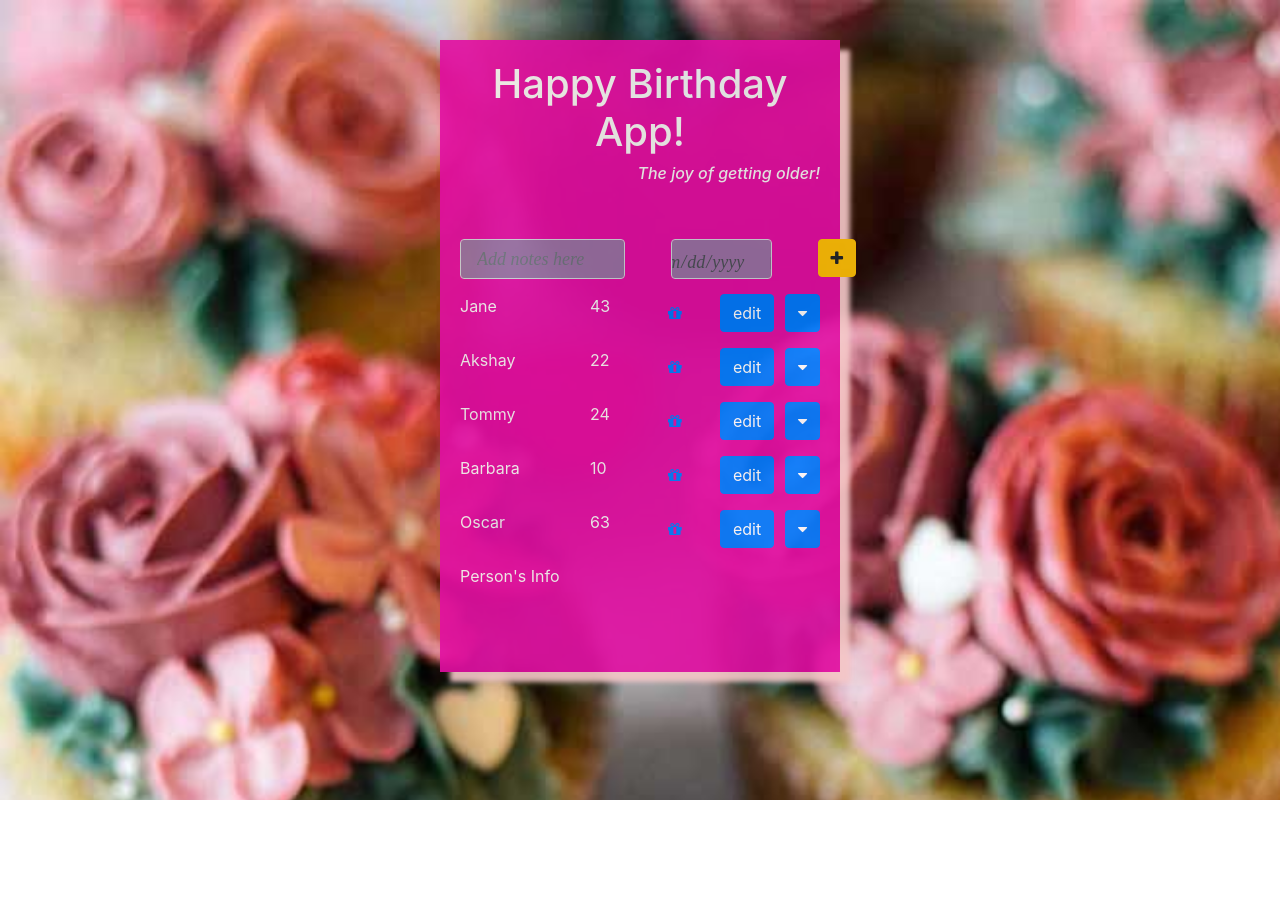
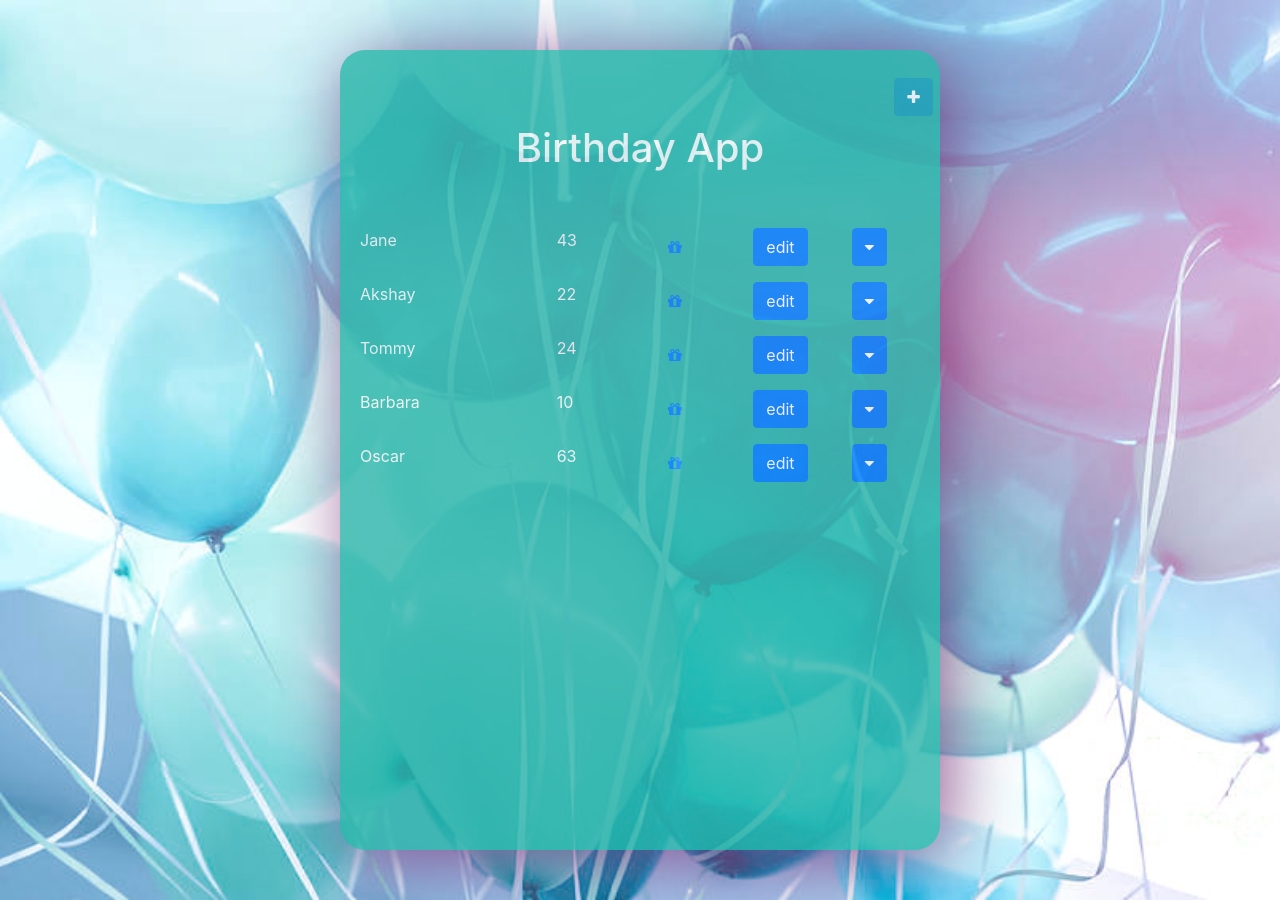
Before and after one commit to Birthday-App-Team/birthday-app-frontend, a React (Create React App) app: page / in a window 1280 px wide. Before the commit the page ends 800 px from the top, so only its background shows below. Built offline with nearby package versions, Linux system fonts and the light colour scheme; a web font is replaced by a local one.

Commit message:
Created edit button functionality.

```diff
--- a/src/App.css
+++ b/src/App.css
@@ -1,26 +1,16 @@
 .App {
   text-align: center;
-  background-color: #e20ea3;
-  opacity: 0.9;
-  min-height: 600px;
-  width: 400px;
-  margin: 40px auto;
+  background-color: rgb(42, 180, 169);
+  opacity: 0.8;
+  min-height: 800px;
+  width: 600px;
+  margin: 50px auto;
   text-align: left;
+  border-radius: 25px;
   padding: 20px;
-  box-shadow: 10px 10px 5px 0px whitesmoke;
-  -moz-box-shadow: 10px 10px 5px 0px rgb(241, 225, 225);
-  box-shadow: 10px 10px 5px 0px rgb(245, 200, 200);
-}
-
-.App-logo {
-  height: 40vmin;
-  pointer-events: none;
-}
-
-@media (prefers-reduced-motion: no-preference) {
-  .App-logo {
-    animation: App-logo-spin infinite 20s linear;
-  }
+  box-shadow: 10px 10px 5px 0px rgb(190, 53, 161);
+  -moz-box-shadow: 10px 10px 5px 0px rgb(130, 32, 155);
+  box-shadow: 10px 10px 70px 0px rgb(131, 54, 124);
 }
 
 .App-header {
@@ -34,19 +24,6 @@
   color: white;
 }
 
-.App-link {
-  color: #61dafb;
+.blacktext {
+  color: #282c34;
 }
-
-@keyframes App-logo-spin {
-  from {
-    transform: rotate(0deg);
-  }
-  to {
-    transform: rotate(360deg);
-  }
-}
-
-.margin {
-  margin: 2%;
-}
--- a/src/App.js
+++ b/src/App.js
@@ -15,7 +15,7 @@ class App extends React.Component {
         gender: "NB",
         notes: "Jane loves water skiing and karate",
         extend: false,
-        id: uuid()
+        id: 1
       },
       {
         name: "Akshay",
@@ -23,7 +23,7 @@ class App extends React.Component {
         gender: "M",
         notes: "Akshay like bollywood movies and lager",
         extend: false,
-        id: uuid()
+        id: 2
       },
       {
         name: "Tommy",
@@ -31,7 +31,7 @@ class App extends React.Component {
         gender: "M",
         notes: "Tommy collects Marvel figurines",
         extend: false,
-        id: uuid()
+        id: 3
       },
       {
         name: "Barbara",
@@ -39,7 +39,7 @@ class App extends React.Component {
         gender: "NB",
         notes: "Barbara loves Disney and playing football",
         extend: false,
-        id: uuid()
+        id: 4
       },
       {
         name: "Oscar",
@@ -48,7 +48,7 @@ class App extends React.Component {
         notes:
           "Oscar goes ballroom dancing twice a week. He mentioned needing a new hat",
         extend: false,
-        id: uuid()
+        id: 5
       }
     ]
   };
@@ -60,24 +60,55 @@ class App extends React.Component {
     return birthdays;
   };
 
-  // findAge =
+  //
+
+  undoTask = id => {
+    const updatedTasks = this.state.tasks.map(task => {
+      if (task.id === id) {
+        task.completed = false;
+      }
+
+      return task;
+    });
+
+    this.setState({
+      tasks: updatedTasks
+    });
+  };
+
+  editBirthday = (id, newBirthday) => {
+    console.log("hello");
+    if (newBirthday === "") {
+      return;
+    }
+    const birthdaysCopy = this.state.birthdays.slice();
+    birthdaysCopy.forEach(birthday => {
+      if (birthday.id === id) {
+        console.log("there");
+        birthday.notes = newBirthday;
+      }
+    });
+    console.log(birthdaysCopy);
+    this.setState({
+      birthdays: birthdaysCopy
+    });
+  };
 
   render() {
     console.log(this.state.birthdays.name);
     return (
       <div className=" App">
+        <AddPerson />
         <h1>
-          <span className="h1Letter">Happy Birthday App!</span>
+          <span className="h1Letter">Birthday App</span>
           <span className="list">
             <u></u>
           </span>
-        </h1>
-        <h6>The joy of getting older!</h6>
+        </h1>{" "}
         <br></br>
         <div className="row">
           <div className="col-12">
             <br></br>
-            <AddPerson />
           </div>
         </div>
         <div className="row">
@@ -88,20 +119,20 @@ class App extends React.Component {
                   text={birthday.notes}
                   name={birthday.name}
                   key={birthday.id}
-                  id={birthday.TaskID}
+                  id={birthday.id}
                   dateOfBirth={birthday.DOB}
                   dropdown={birthday.extend}
+                  editBirthdayFunc={this.editBirthday}
                 />
               );
             })}
           </div>
         </div>
-        <div className="row">
+        {/* <div className="row">
           <div className="col-12">
             <PersonInfo Notes={this.state.birthdays.notes} />
           </div>
-        </div>
-
+        </div> */}
         <div className="row">
           <div className="col-12">
             <br></br>
--- a/src/Components/AddPerson.js
+++ b/src/Components/AddPerson.js
@@ -2,20 +2,35 @@ import React from "react";
 import "../App.css";
 import moment from "moment";
 import "font-awesome/css/font-awesome.min.css";
-import Row from "react-bootstrap/Row";
-import Col from "react-bootstrap/Col";
 
 class AddPerson extends React.Component {
   //initial state
   state = {
     name: "",
     DOB: "",
-    InterestNote: ""
+    InterestNote: "",
+    showModal: false
   };
 
   updateNoteText = event => {
     this.setState({
       newTaskText: event.target.value
+    });
+  };
+
+  handleClick = () => {
+    console.log("hi");
+    if (this.state.showModal === false) {
+      this.setState({
+        showModal: true
+      });
+      console.log(this.state.showModal);
+    }
+  };
+
+  handleModalDismiss = () => {
+    this.setState({
+      showModal: false
     });
   };
 
@@ -27,32 +42,68 @@ class AddPerson extends React.Component {
 
   render() {
     return (
-      <div className="row">
-        <div className="col-6">
-          <input
+      <div className="row p-2">
+        <div
+          className={this.state.showModal ? "modal isVisible" : "modal"}
+          tabIndex="-1"
+          role="dialog"
+        >
+          <div className="modal-dialog" role="document">
+            <div className="modal-content">
+              <div className="modal-header">
+                <h5 className="modal-title">Add Person </h5>
+                <button
+                  type="button"
+                  className="close"
+                  data-dismiss="modal"
+                  aria-label="Close"
+                  onClick={this.handleModalDismiss}
+                >
+                  <span aria-hidden="true">&times;</span>
+                </button>
+              </div>
+              <div className="modal-body">
+                <p>NOT AGAIN!!</p>
+
+                <p> Sort it out.</p>
+              </div>
+              <div className="modal-footer">
+                <button
+                  type="button"
+                  className="btn btn-secondary"
+                  data-dismiss="modal"
+                  onClick={this.handleModalDismiss}
+                >
+                  Go Away
+                </button>
+              </div>
+            </div>
+          </div>
+        </div>
+        <div className="col-9">
+          {/* <input
             type="text"
-            className="form-control navbar addTaskTextArea"
+            className="form-control addTaskTextArea"
             aria-describedby="text"
-            placeholder="Add notes here"
-            value={this.state.InterestNote}
-            onChange={this.updateNoteText}
-          ></input>
+            placeholder="E.g. take out bins"
+            value={this.state.newTaskText}
+            onChange={this.updateTaskText}
+          ></input> */}
         </div>
-        <div className="col-5">
+        <div className="col-2">
           <div className="form-group mx-sm-3 mb-2">
-            <input
-              className="form-control navbar"
+            {/* <input
+              className="form-control"
               type="date"
               onChange={this.handleDateChange}
-              value={this.state.DOB}
-            ></input>
+              value={this.state.dateSelected}
+            ></input> */}
           </div>
         </div>
-
         <div className="col-1">
           <button
             id="addButton"
-            className="btn btn-warning btn btn-md "
+            className="btn btn-info btn btn-md "
             onClick={this.handleClick}
           >
             <i className="fa fa-plus"> </i>
--- a/src/Components/BirthdayList.js
+++ b/src/Components/BirthdayList.js
@@ -1,37 +1,36 @@
 import React from "react";
 import moment from "moment";
 import "font-awesome/css/font-awesome.min.css";
+import button from "react-bootstrap/Button";
 
 class BirthdayList extends React.Component {
   state = {
-    newTaskText: "",
-    dateSelected: moment().format("YYYY-MM-DD"),
-    showModal: false
+    newBirthdayNote: "",
+    showDropdown: false
   };
 
-  updateBirthday = task => {
-    const tasksCopy = this.state.completedTasks.slice();
-    tasksCopy.push(task);
-    this.setState({
-      completedTasks: tasksCopy
-    });
+  editBirthday = birthday => {
+    console.log("Hi");
+    const newBirthdays = prompt("Update birthday", this.props.text);
+    this.props.editBirthdayFunc(this.props.id, newBirthdays);
+    console.log("id is" + this.props.id);
+    console.log(newBirthdays);
+    return newBirthdays;
   };
+
   handleDelete = e => {
     this.props.deleteTaskFunc(this.props.id);
   };
 
   handleClickDropdown = () => {
-    if (
-      typeof this.state.newTaskText !== "string" ||
-      this.state.newTaskText == ""
-    ) {
+    console.log(this.state.showDropdown);
+    if (this.state.showDropdown === false) {
       this.setState({
-        showModal: true
+        showDropdown: true
       });
     } else {
-      this.props.addTaskFunc(this.state.newTaskText, this.state.dateSelected);
       this.setState({
-        newTaskText: ""
+        showDropdown: false
       });
     }
   };
@@ -44,7 +43,7 @@ class BirthdayList extends React.Component {
           {moment().diff(this.props.dateOfBirth, "years")}
         </div>
         <div className="col-2">
-          <button type="button" class="btn btn-link">
+          <button type="button" className="btn btn-link">
             {" "}
             <a
               href={
@@ -59,24 +58,33 @@ class BirthdayList extends React.Component {
           </button>
         </div>
         <div className="col-2">
-          <button type="button" class="btn btn-primary">
+          <button
+            type="button"
+            className="btn btn-primary"
+            onClick={this.editBirthday}
+          >
             edit
           </button>
         </div>
         <div className="col-2">
           <p>
             {" "}
-            <button class="btn btn-primary" type="button" data-toggle="collapse" data-target="#collapseExample" aria-expanded="false" aria-controls="collapseExample">
-            <i className="fa fa-caret-down"></i>  </button>
-
+            <button
+              className="btn btn-primary"
+              type="button"
+              onClick={this.handleClickDropdown}
+            >
+              <i className="fa fa-caret-down"></i>{" "}
+            </button>
           </p>
-          <div className="collapse" id="collapseExample">
-            <div className="card card-body">
-              Anim pariatur cliche reprehenderit, enim eiusmod high life
-              accusamus terry richardson ad squid. Nihil anim keffiyeh
-              helvetica, craft beer labore wes anderson cred nesciunt sapiente
-              ea proident.
-            </div>
+        </div>
+        <div className="row">
+          <div
+            className="collapse"
+            id="collapseExample"
+            style={{ display: this.state.showDropdown ? "inline" : "none" }}
+          >
+            <div className="card card-body blacktext">{this.props.text}</div>
           </div>
         </div>
       </div>
--- a/src/index.css
+++ b/src/index.css
@@ -23,7 +23,7 @@ code {
     color: whitesmoke;
   }
 }
-@media only screen and (max-width: 1200px) {
+@media only screen and (max-width: 1400px) {
   body {
     background-image: url("./media/blue-balloons.jpg");
     background-size: cover;
@@ -55,6 +55,7 @@ code {
   margin-bottom: 15px;
   text-align: left;
   font-size: 18px;
+  font-color: black;
   display: flex;
   justify-content: center;
   align-items: center;
```
